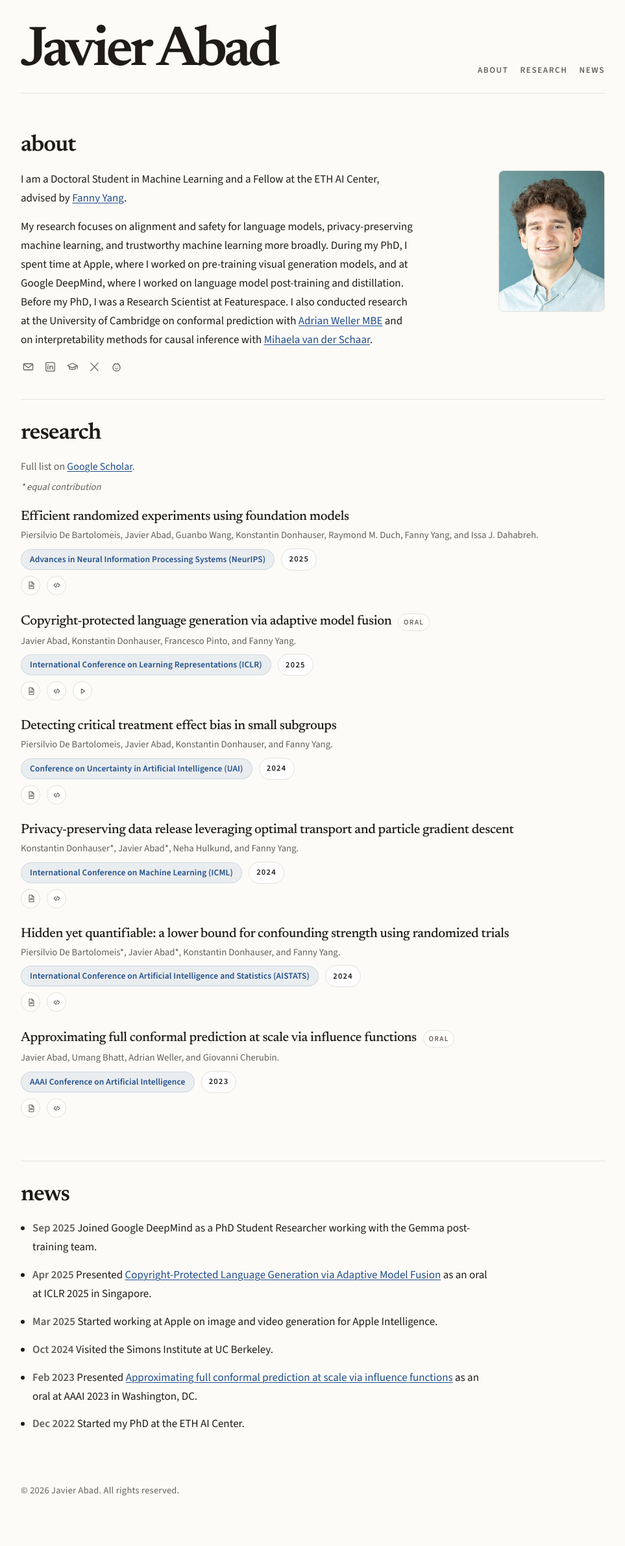
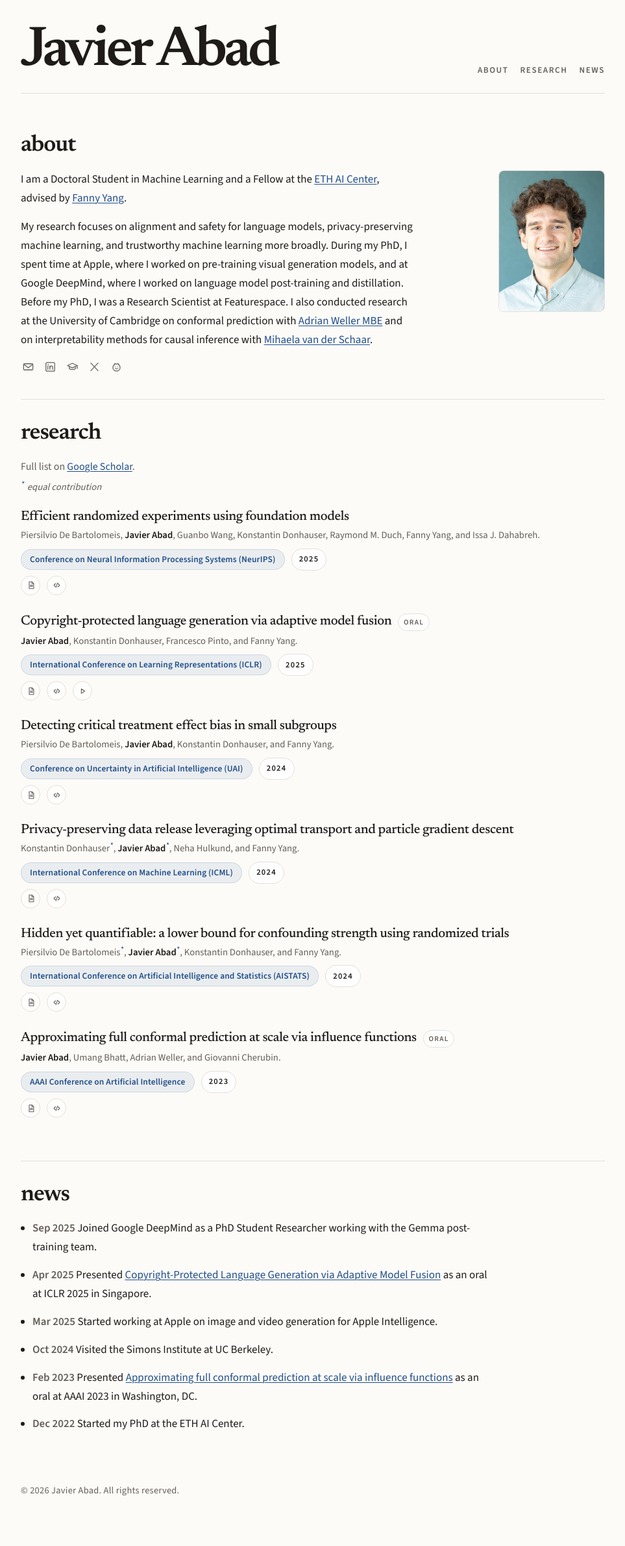
Before and after one commit to jaabmar/jaabmar.github.io, a Jekyll site: the page built from index.html, in a window 1280 px wide. Shown: the whole page at 65% size, without its empty margins (158-1121 px from the left). Built offline with Jekyll 4.4.1, drawn with Linux system fonts in a browser that asks for light colours.

Commit message:
Small changes

```diff
--- a/_data/papers.yml
+++ b/_data/papers.yml
@@ -9,7 +9,7 @@
 
 - title: "Efficient randomized experiments using foundation models"
   authors: Piersilvio De Bartolomeis, Javier Abad, Guanbo Wang, Konstantin Donhauser, Raymond M. Duch, Fanny Yang, and Issa J. Dahabreh
-  venue: Advances in Neural Information Processing Systems (NeurIPS)
+  venue: Conference on Neural Information Processing Systems (NeurIPS)
   year: 2025
   featured: true
   links:
--- a/assets/css/main.css
+++ b/assets/css/main.css
@@ -255,6 +255,27 @@ p {
   margin-top: 2px;
 }
 
+.paper-author-self {
+  color: var(--text);
+  font-weight: 700;
+}
+
+.paper-note-mark {
+  color: var(--link);
+  font-size: 0.72em;
+  font-weight: 700;
+  line-height: 0;
+  vertical-align: super;
+}
+
+.paper-note-mark:not(.paper-note-mark-key) {
+  margin-left: 0.08em;
+}
+
+.paper-note-mark-key {
+  margin-right: 0.2em;
+}
+
 .paper-meta {
   display: flex;
   align-items: center;
--- a/index.html
+++ b/index.html
@@ -24,7 +24,8 @@ image: /artifacts/social-preview.png
       <div class="about-grid">
         <div>
           <p>
-            I am a Doctoral Student in Machine Learning and a Fellow at the ETH AI Center, advised by
+            I am a Doctoral Student in Machine Learning and a Fellow at the
+            <a href="https://ai.ethz.ch/" target="_blank" rel="noreferrer">ETH AI Center</a>, advised by
             <a href="https://sml.inf.ethz.ch/group/fannyy/" target="_blank" rel="noreferrer">Fanny Yang</a>.
           </p>
           <p>
@@ -56,18 +57,22 @@ image: /artifacts/social-preview.png
           rel="noreferrer"
         >Google Scholar</a>.
       </p>
-      <p class="section-footnote">* equal contribution</p>
+      <p class="section-footnote"><sup class="paper-note-mark paper-note-mark-key">*</sup> equal contribution</p>
       <ul class="paper-list">
         {% assign featured_papers = site.data.papers | where: "featured", true %}
         {% for paper in featured_papers %}
           <li>
+            {% assign paper_authors = paper.authors
+              | replace: 'Javier Abad', '<span class="paper-author-self">Javier Abad</span>'
+              | replace: '*', '<sup class="paper-note-mark" title="equal contribution">*</sup>'
+            %}
             <div class="paper-heading">
               <div class="paper-title">{{ paper.title }}</div>
               {% if paper.presentation %}
                 <span class="paper-badge">{{ paper.presentation }}</span>
               {% endif %}
             </div>
-            <div class="paper-authors">{{ paper.authors }}.</div>
+            <div class="paper-authors">{{ paper_authors }}.</div>
             <div class="paper-meta">
               <span class="paper-venue">{{ paper.venue }}</span>
               <span class="paper-year">{{ paper.year }}</span>
@@ -131,24 +136,5 @@ image: /artifacts/social-preview.png
     </section>
   </main>
 
-  <footer class="footer">© 2026 {{ site.author.name }}. All rights reserved.</footer>
+  <footer class="footer">© {{ site.time | date: "%Y" }} {{ site.author.name }}. All rights reserved.</footer>
 </div>
-<script>
-  document.addEventListener("DOMContentLoaded", function () {
-    var codes = [
-      106, 97, 118, 105, 101, 114, 46, 97, 98, 97, 100, 109, 97, 114, 116, 105, 110, 101, 122,
-      64, 97, 105, 46, 101, 116, 104, 122, 46, 99, 104
-    ];
-    var email = String.fromCharCode.apply(null, codes);
-    var slot = document.getElementById("email-link");
-
-    if (!slot) {
-      return;
-    }
-
-    var link = document.createElement("a");
-    link.href = "mailto:" + email;
-    link.textContent = email;
-    slot.appendChild(link);
-  });
-</script>
```
